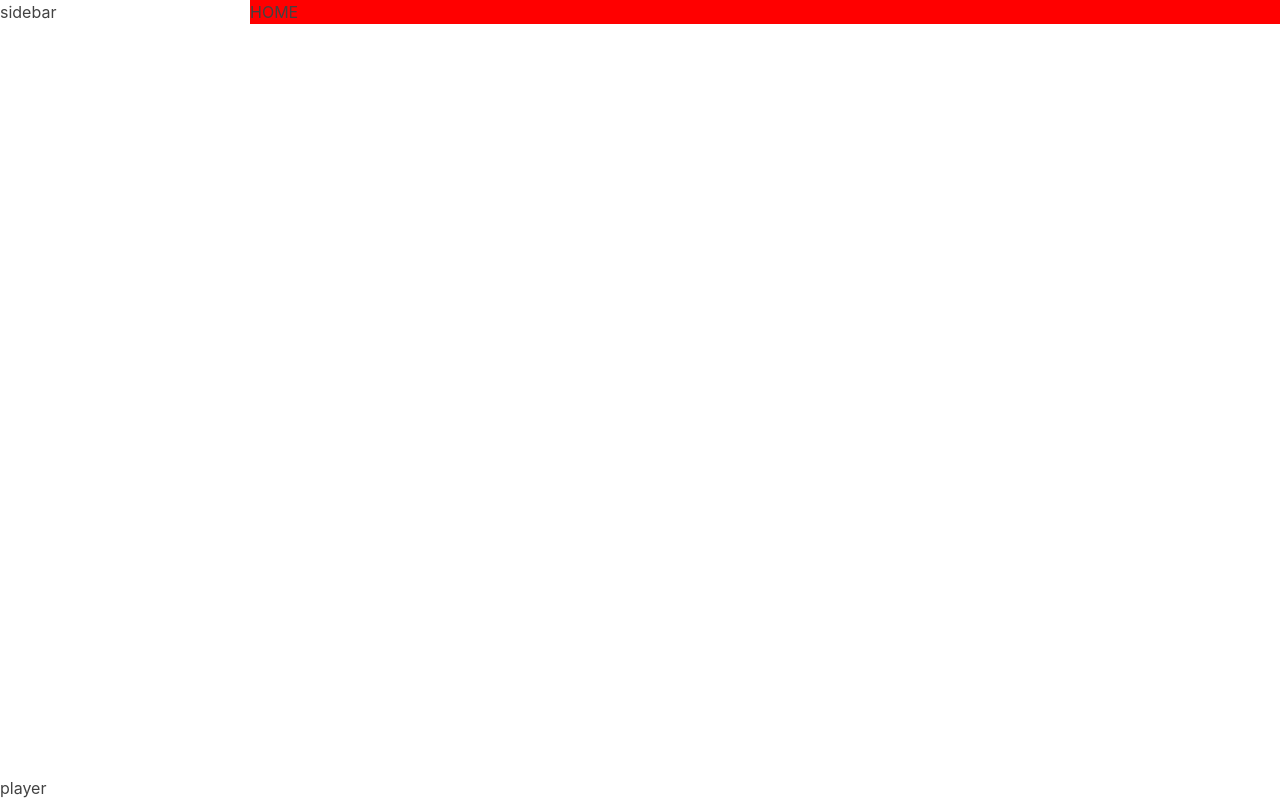
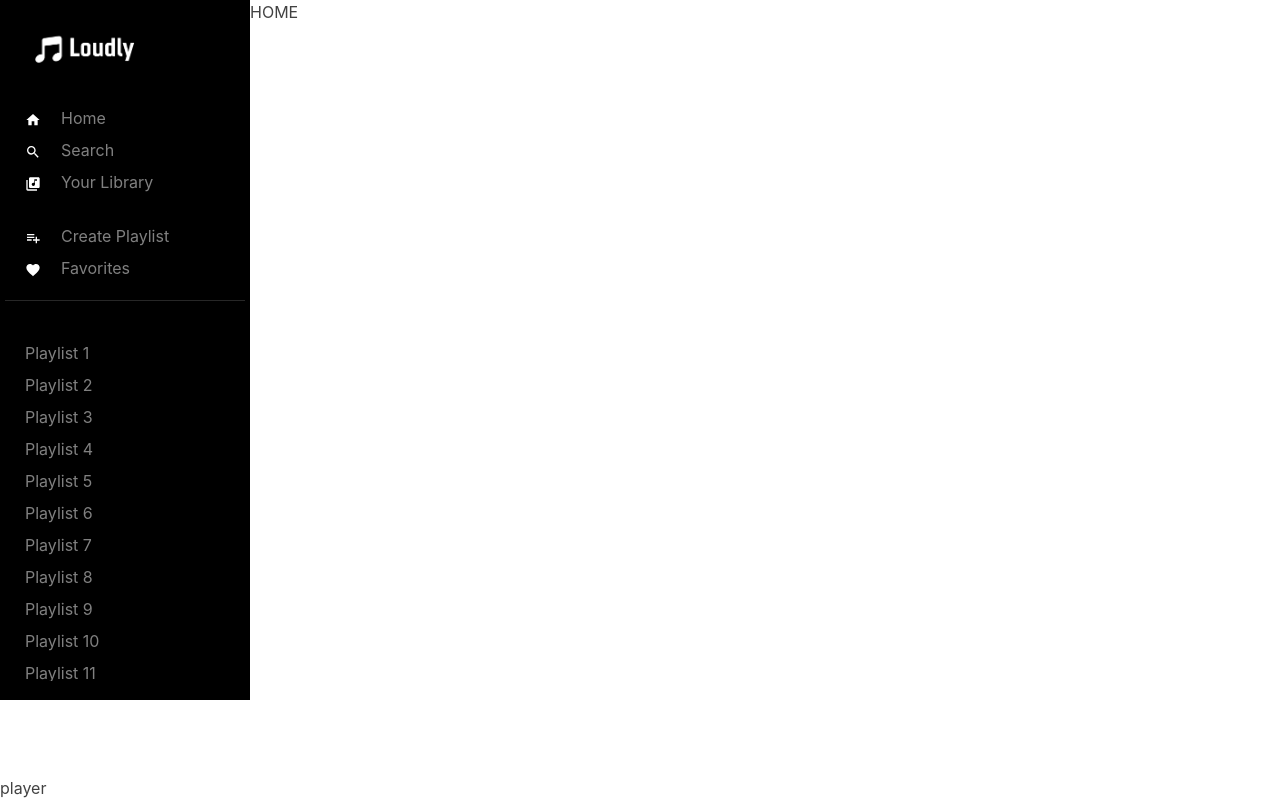
Before and after one commit to bjaneczko/Loudly, a Next.js app: page / in a window 1280 px wide. Built offline with nearby package versions, Linux system fonts and the light colour scheme.

Commit message:
add Sidebar

```diff
--- a/components/playerLayout.tsx
+++ b/components/playerLayout.tsx
@@ -1,12 +1,13 @@
 import { Box } from '@chakra-ui/layout'
+import Sidebar from './sidebar'
 
 const PlayerLayout = ({ children }) => {
   return (
     <Box width="100vw" height="100vh">
       <Box position="absolute" top="0" width="250px" left="0">
-        sidebar
+        <Sidebar />
       </Box>
-      <Box marginLeft="250px" marginBottom="100px" background="red">
+      <Box marginLeft="250px" marginBottom="100px">
         {children}
       </Box>
       <Box position="absolute" left="0" bottom="0">
--- /dev/null
+++ b/components/sidebar.tsx
@@ -0,0 +1,109 @@
+import NextImage from 'next/image'
+import NextLink from 'next/link'
+import {
+  Box,
+  List,
+  Divider,
+  ListItem,
+  LinkBox,
+  LinkOverlay,
+} from '@chakra-ui/layout'
+import {
+  MdHome,
+  MdSearch,
+  MdLibraryMusic,
+  MdPlaylistAdd,
+  MdFavorite,
+} from 'react-icons/md'
+
+import SidebarMenu from './sidebarMenu'
+
+const navMenu = [
+  {
+    name: 'Home',
+    icon: MdHome,
+    route: '/',
+  },
+  {
+    name: 'Search',
+    icon: MdSearch,
+    route: '/search',
+  },
+  {
+    name: 'Your Library',
+    icon: MdLibraryMusic,
+    route: '/library',
+  },
+]
+
+const musicMenu = [
+  {
+    name: 'Create Playlist',
+    icon: MdPlaylistAdd,
+    route: '/',
+  },
+  {
+    name: 'Favorites',
+    icon: MdFavorite,
+    route: '/favorites',
+  },
+]
+
+const playlists = new Array(30).fill(1).map((_, i) => `Playlist ${i + 1}`)
+
+const Sidebar = () => {
+  return (
+    <Box
+      width="100%"
+      height="calc(100vh - 100px)"
+      bg="black"
+      paddingX="5px"
+      color="gray"
+    >
+      <Box paddingY="20px" height="100%">
+        <Box width="160px" marginBottom="20px" paddingX="20px">
+          <NextImage src="/logo.svg" height={60} width={120} />
+        </Box>
+        <Box marginBottom="30px">
+          <List spacing={2}>
+            {navMenu.map((item) => (
+              <SidebarMenu item={item} />
+            ))}
+          </List>
+        </Box>
+        <Box>
+          <List spacing={2}>
+            {musicMenu.map((item) => (
+              <SidebarMenu item={item} />
+            ))}
+          </List>
+        </Box>
+        <Divider marginY="20px" color="gray.800" />
+        <Box
+          height="calc(100% - 300px)"
+          overflowY="auto"
+          paddingY="20px"
+          sx={{
+            '::-webkit-scrollbar': {
+              display: 'none',
+            },
+          }}
+        >
+          <List spacing={2}>
+            {playlists.map((playlist) => (
+              <ListItem paddingX="20px" key={playlist}>
+                <LinkBox>
+                  <NextLink href="/" passHref>
+                    <LinkOverlay>{playlist}</LinkOverlay>
+                  </NextLink>
+                </LinkBox>
+              </ListItem>
+            ))}
+          </List>
+        </Box>
+      </Box>
+    </Box>
+  )
+}
+
+export default Sidebar
--- /dev/null
+++ b/components/sidebarMenu.tsx
@@ -0,0 +1,19 @@
+import { LinkBox, LinkOverlay, ListIcon, ListItem } from '@chakra-ui/layout'
+import NextLink from 'next/link'
+
+const SidebarMenu = ({ item }) => {
+  return (
+    <ListItem paddingX="20px" fontSize="16px" key={item.name}>
+      <LinkBox>
+        <NextLink href={item.route} passHref>
+          <LinkOverlay>
+            <ListIcon as={item.icon} color="white" marginRight="20px" />
+            {item.name}
+          </LinkOverlay>
+        </NextLink>
+      </LinkBox>
+    </ListItem>
+  )
+}
+
+export default SidebarMenu
```
Also changed, not shown: public/logo.svg (added).
